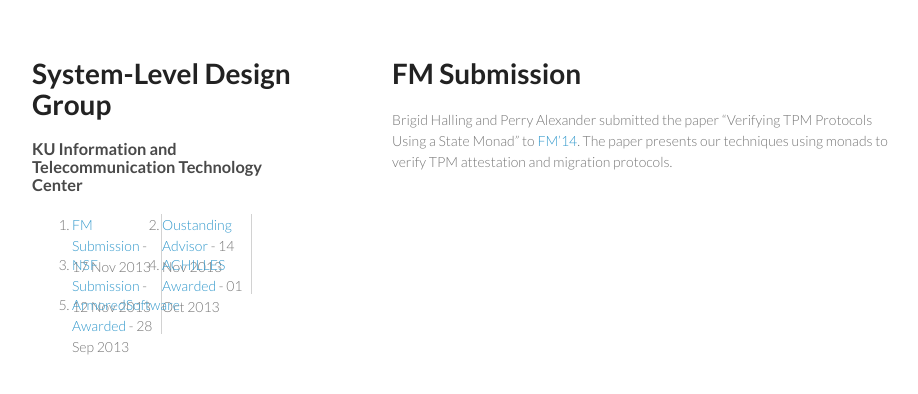
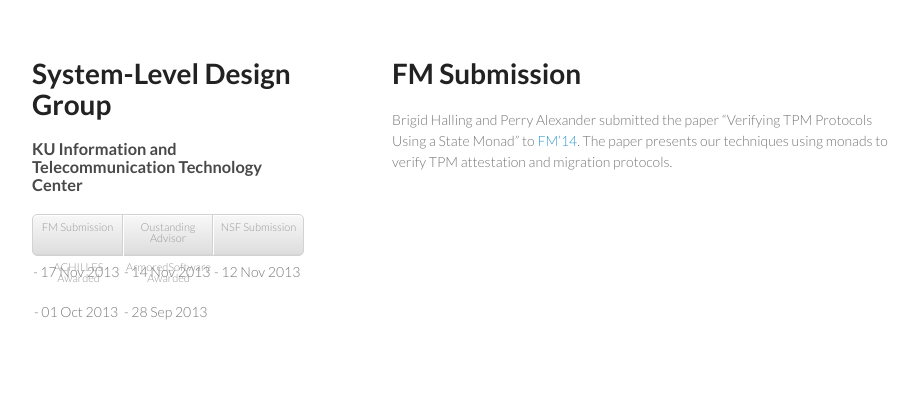
Before and after one commit to ku-sldg/ku-sldg.github.io, a Jekyll site: the page built from _posts/2013-11-17-Paper-submission-to-FM-2014.md, in a window 1280 px wide. Shown: the top 394 px of the page, without its empty margins (178-1096 px from the left). Built offline with Jekyll 4.4.1, drawn with Linux system fonts in a browser that asks for light colours.

Commit message:
formatting blog posts

```diff
--- a/_layouts/blog.html
+++ b/_layouts/blog.html
@@ -19,9 +19,9 @@
         <h3>{{ site.subtitle }}</h3>
 	<p></p>
 
-<ol id="archive">
+<ul id="archive">
 {% for post in site.posts %}
-  <li class="post-{{ post.category }}">
+  <li>
   {% if post.external_url == nil %}
     <a href="{{ post.url }}">{{ post.title }}</a> - <abbr>{{ post.date | date_to_string }}</abbr>
   {% else %}
@@ -29,7 +29,7 @@
   {% endif %}
   </li>
 {% endfor %}
-</ol>
+</ul>
 
 
       </header>
--- a/stylesheets/styles.css
+++ b/stylesheets/styles.css
@@ -253,3 +253,6 @@ footer {
     color:#444;
   }
 }
+
+#archive {
+}
```
